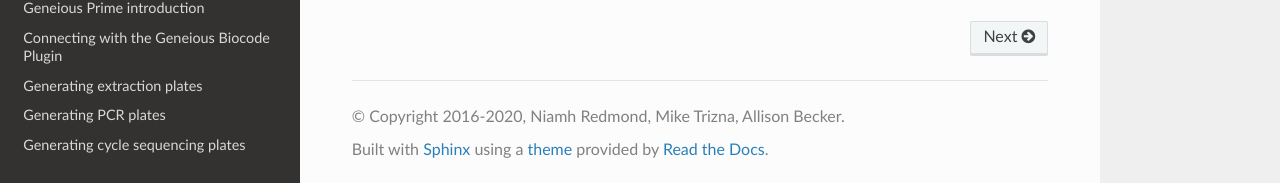
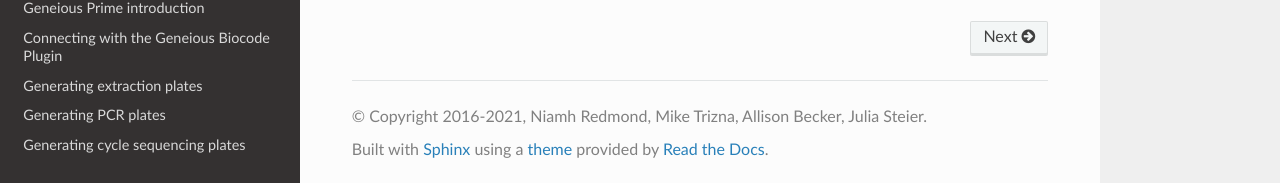
Before and after one commit to SIBarcodeNetwork/ReadtheDocsMaster, a Sphinx documentation site: the page built from Docs/index.rst, in a window 1280 px wide and 900 px high, scrolled down 3194 px. Shown: the part 714-897 px from the top of the window. Built offline with Sphinx 7.4.7 and the Read the Docs theme 2.0.0, drawn with Linux system fonts in a browser that asks for light colours.

Commit message:
Update Copyright
updated the year, and added Julia's name

```diff
--- a/Docs/conf.py
+++ b/Docs/conf.py
@@ -44,7 +44,7 @@ master_doc = 'index'
 
 # General information about the project.
 project = u'SI Barcode Network Informatics Documentation'
-copyright = u'2016-2020, Niamh Redmond, Mike Trizna, Allison Becker'
+copyright = u'2016-2021, Niamh Redmond, Mike Trizna, Allison Becker, Julia Steier'
 
 # The version info for the project you're documenting, acts as replacement for
 # |version| and |release|, also used in various other places throughout the
```
